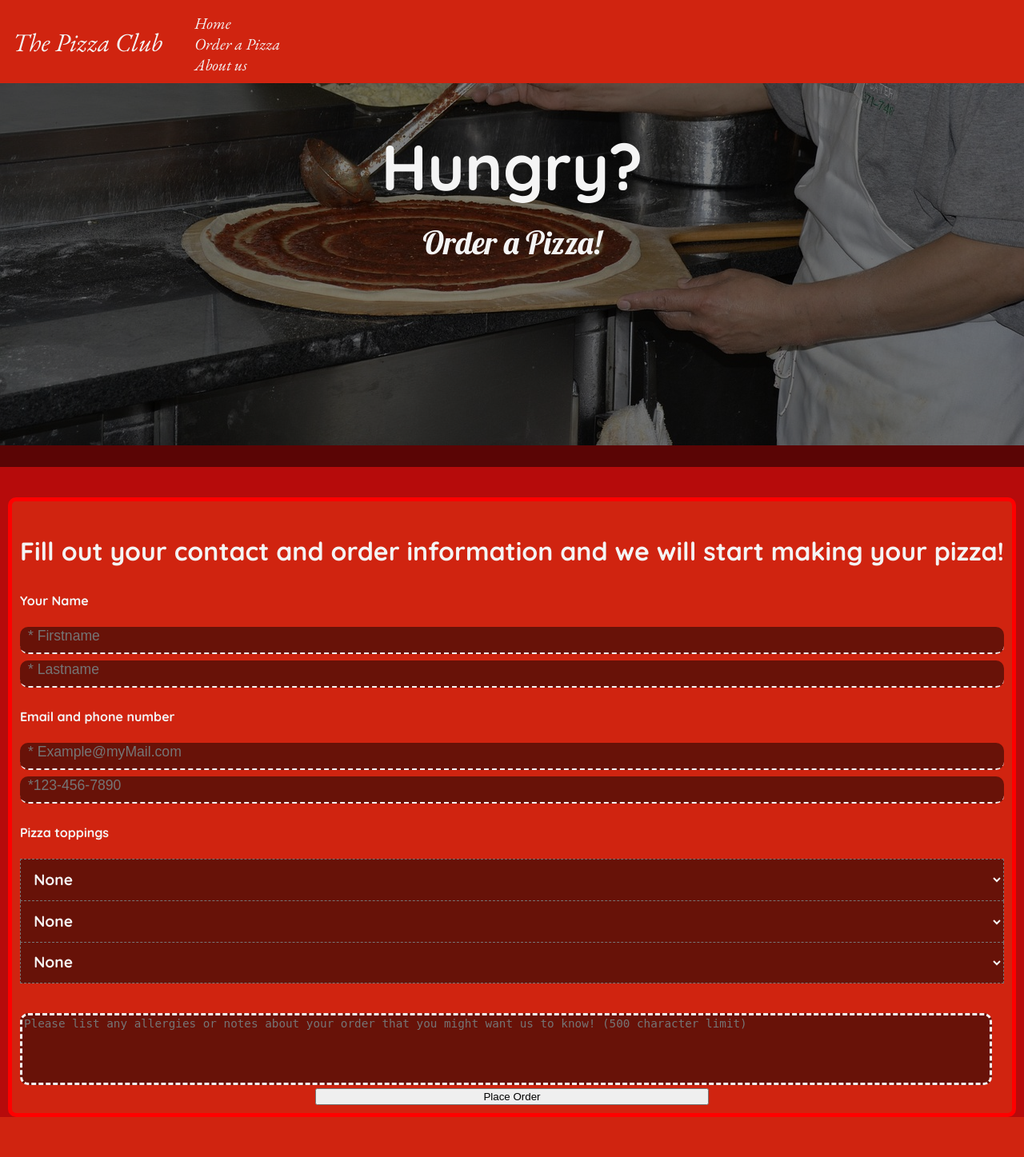
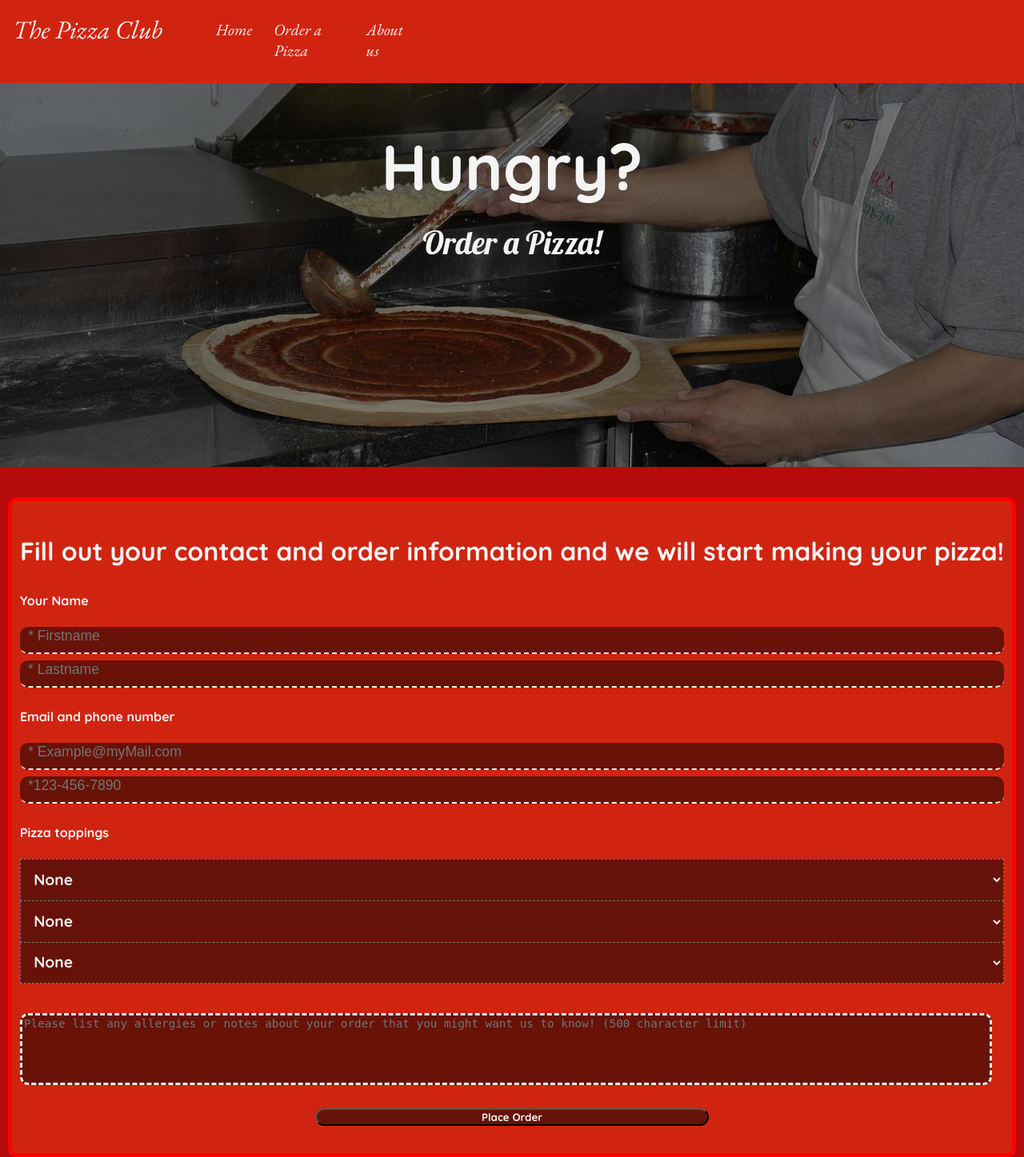
Before and after one commit to LizardWizard5/Assignment1PHP, a PHP site: page / in a window 1280 px wide. Shown: the whole page at 80% size. Before the commit the page ends 1397 px from the top, so only its background shows below. Run offline with PHP 8.4, Linux system fonts and the light colour scheme.

Commit message:
More styling

```diff
--- a/DB.php
+++ b/DB.php
@@ -7,7 +7,8 @@ class DB
         $this ->dbConnector();
     }
     public function dbConnector(){
-        $this->sqlConnection = mysqli_connect('localhost','root','rootPassword','assignment1');//ip, username, password, database.also assigns the database to the var sqlConnection
+        //$this->sqlConnection = mysqli_connect('localhost','root','rootPassword','assignment1');//ip, username, password, database.also assigns the database to the var sqlConnection
+        $this->sqlConnection = mysqli_connect('localhost','eric','Erichasthispassword','assignment1');
         if(mysqli_connect_error())// if php was able to connect to the sql server
             die("Can't seem to connect to the database: ". mysqli_connect_error());
     }
--- a/css/style.css
+++ b/css/style.css
@@ -11,33 +11,47 @@ body {
     color: #f4f4f4;
     font-family: Eb Garamond, sans-serif;
 }
-header>p{
 
-    margin-top: 4vh;
+
+.heder > p > a{
+
+    margin-top: 2vh;
     margin-left: 2vh;
 
     font-size: 4vh;
 
+    color: #f4f4f4;
+    text-decoration: none;
 }
 .heder ul{
-    margin-top: 2vh;
-    padding-left: 5vh;
+    margin-top: 3vh;
+    margin-right: 60%;
+    display: flex;
+    flex-direction: row;
+    flex-grow: 1;
+    justify-content: right;
+    width: auto;
 }
 .heder li{
     font-size: 2vh;
+    margin-left: 10%;
+
 }
 
 li{
     list-style: none;
 }
-a{
+.heder ul > li > a{
+
     text-decoration: none;
     color: #f4f4f4;
-    font-size: 2.5vh;
+    font-size: 20px;
     transition: all 0.1s;
     border-width: 0px;
+
+
 }
-a:hover{
+.heder ul > li > a:hover{
 
     border-bottom: #f4f4f4;
     border-bottom-style: dotted;
@@ -49,7 +63,7 @@ a:hover{
     background-image: url("../img/herp.jpg");
     background-repeat: no-repeat;
     background-size: cover;
-    background-position-y:-50vh;
+    background-position-y:70%;
     height: 60vh;
 }
 .hero-image div{
@@ -57,7 +71,6 @@ a:hover{
     background-color: rgba(0, 0, 0, 0.5);
     background-size: cover;
     height: 60vh;
-
     align-items: center;
     flex-direction: column;
 }
@@ -113,7 +126,7 @@ a:hover{
     font-size: 4vh;
 }
 
-.table label, h3, #table-p, .table select{
+.table label, h3, #table-p, .table select , #submit{
     color: #f4f4f4;
     font-family: Quicksand, "comic-sans";
 }
@@ -128,9 +141,13 @@ a:hover{
 
 #submit{
     width: 40%;
-    margin-left: 30%;
-    margin-right: 30%;
+    margin: 2% 30% 2% 30%;
+    background-color: rgba(0, 0, 0, 0.5);
+    border-radius: 50px;
+}
 
+#submit:active{
+    background-color: rgba(0, 0, 0, 0.7);
 }
 
 .table input:not(#submit){
--- a/index.PHP
+++ b/index.PHP
@@ -16,7 +16,7 @@
   </head>
   <header class="heder">
 
-    <p id="logo-text">The Pizza Club</p>
+    <p id="logo-text"><a href="index.php">The Pizza Club</a></p>
 
     <ul>
       <li><a href="#">Home</a></li>
```
